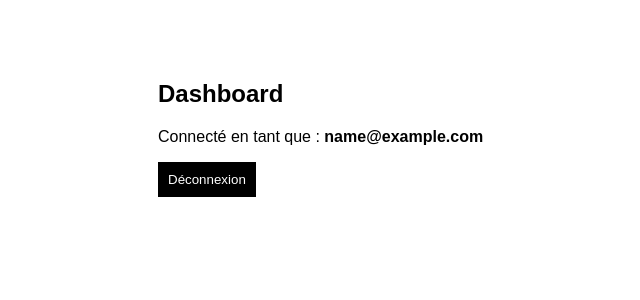
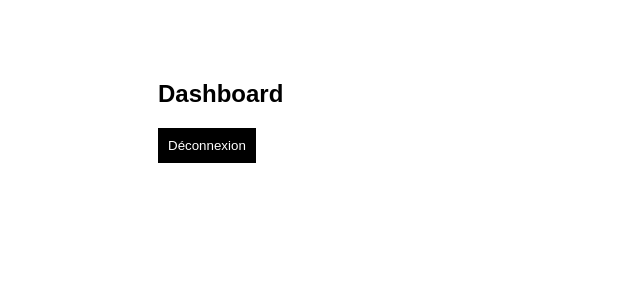
Before and after one commit to wilgaslove/quiz-frontend, a Vue app: page /dashboard in a window 1280 px wide. Shown: the top 300 px of the page, without its empty margins (282-922 px from the left). Built offline with nearby package versions, Linux system fonts and the light colour scheme; sample sign-in values are in the browser's storage; the HTML template or start-up script is replaced by a standard one.

Commit message:
projet au top.Redirection Ok

```diff
--- a/src/views/Dashboard.vue
+++ b/src/views/Dashboard.vue
@@ -16,11 +16,10 @@ const logout = () => {
   <div class="dashboard">
     <h2>Dashboard</h2>
 
-    <p v-if="user">
+  <!-- <p v-if="user">
       Connecté en tant que :
-      <strong>{{ JSON.parse(user).email }}</strong>
-    </p>
-
+      <strong>{{ JSON.parse(email).email }}</strong>
+    </p>  -->
     <button @click="logout">Déconnexion</button>
   </div>
 </template>
--- a/src/views/Login.vue
+++ b/src/views/Login.vue
@@ -17,7 +17,7 @@ const handleLogin = async () => {
       password: password.value
     });
 
-    router.push("/"); // redirection après login
+    router.push("/dashboard"); // redirection après login
   } catch (err) {
     error.value = err.response?.data?.message || "Erreur connexion";
   }
```
